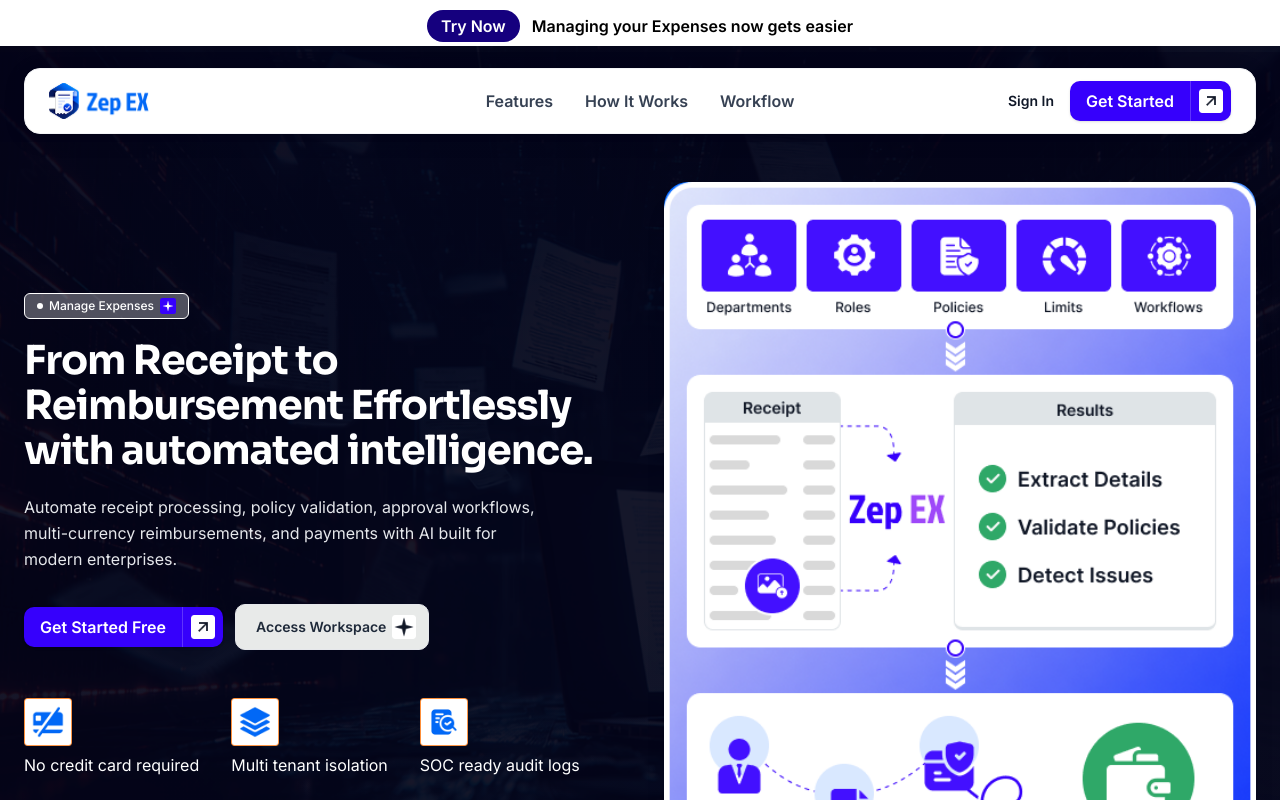
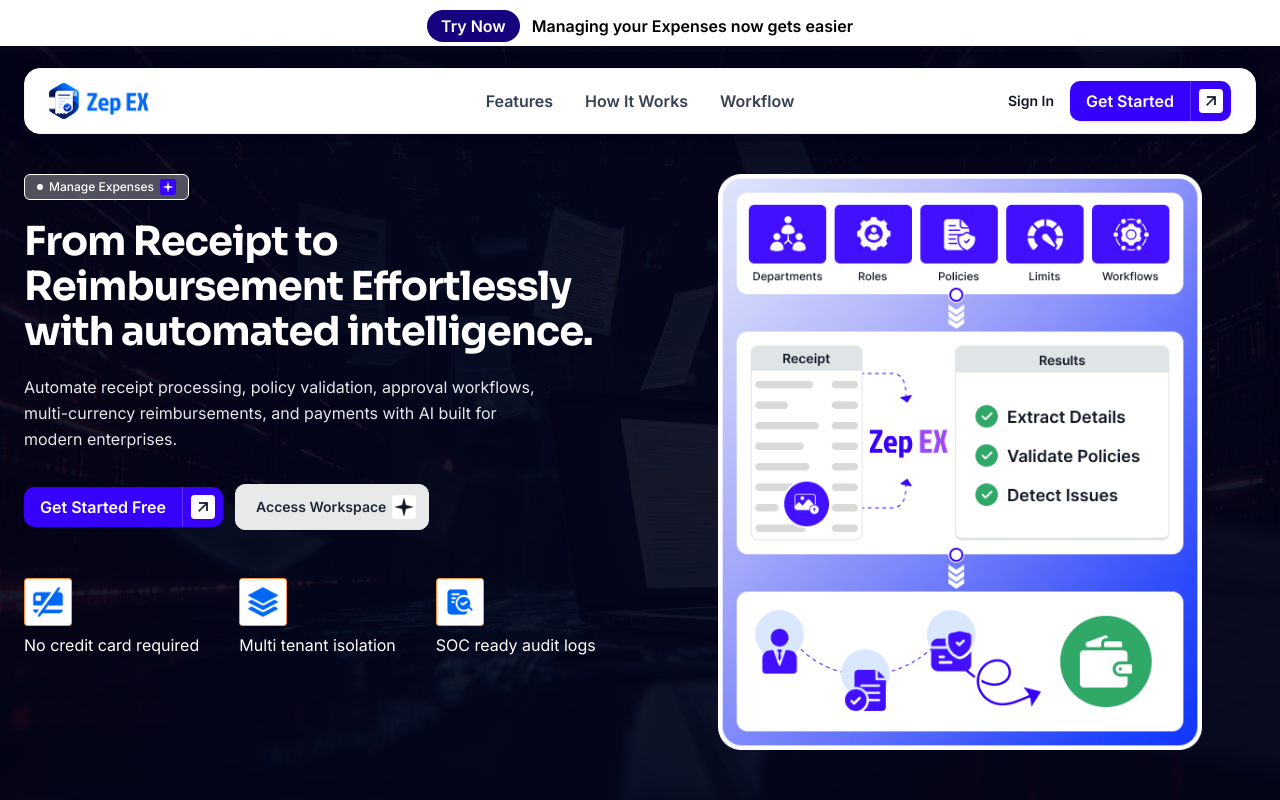
Before and after one commit to RudrakshKaushik/ZepEX, a React (Vite) app in the folder frontend/: page / in a window 1280 px wide. Shown: the top 800 px of the page. Built offline with nearby package versions, Linux system fonts and the light colour scheme.

Commit message:
hero img updated

```diff
--- a/frontend/src/pages/LandingPage.tsx
+++ b/frontend/src/pages/LandingPage.tsx
@@ -142,9 +142,9 @@
           className="pointer-events-none absolute inset-0 bg-gradient-to-b from-[#040419]/40 via-transparent to-[#040419]/10"
         />
 
-        <section className="relative z-10 pb-12 pt-6 sm:pb-14 sm:pt-8 lg:pb-16 lg:pt-10 ">
+        <section className="relative z-10 pb-10 pt-6 sm:pb-12 sm:pt-8 lg:pb-14 lg:pt-8">
           <div className="mx-auto max-w-7xl px-4 sm:px-6">
-            <div className="grid gap-8 lg:grid-cols-2 lg:items-center lg:gap-10 xl:gap-12">
+            <div className="grid gap-8 lg:grid-cols-2 lg:items-start lg:gap-x-10 xl:gap-x-12">
               <div className="flex min-w-0 flex-col items-start">
                 <SectionBadge
                   endIcon="▣"
@@ -171,7 +171,7 @@
 
                 <LandingMarquee
                   className="mt-8 w-full sm:mt-10"
-                  desktopClassName="mt-10 flex-wrap items-start gap-8 lg:mt-12"
+                  desktopClassName="mt-10 flex-wrap items-start gap-8 lg:mt-12 lg:gap-10"
                 >
                   {heroHighlights.map((item) => (
                     <HighlightItem key={item.text} icon={item.icon} text={item.text} />
@@ -179,20 +179,12 @@
                 </LandingMarquee>
               </div>
 
-              <div className="mx-auto w-full max-w-sm min-w-0 sm:max-w-md lg:mx-0 lg:max-w-none">
-                <div
-                  className={cn(
-                    'flex w-full items-center justify-center overflow-hidden rounded-3xl shadow-xl',
-                    'min-h-[24rem] lg:min-h-[30rem]',
-                    'bg-gradient-to-br from-[#0066FF] via-[#3b82f6] to-[#67e8f9]',
-                  )}
-                >
-                  <img
-                    src={heroImg}
-                    alt="ZepEX expense management"
-                    className="h-full w-full object-contain"
-                  />
-                </div>
+              <div className="w-full min-w-0">
+                <img
+                  src={heroImg}
+                  alt="ZepEX expense management"
+                  className="block w-full rounded-[1.35rem] object-contain max-h-[min(28rem,calc(100svh-13rem))] sm:max-h-[min(32rem,calc(100svh-13rem))] lg:max-h-[min(36rem,calc(100svh-13rem))]"
+                />
               </div>
             </div>
           </div>
```
